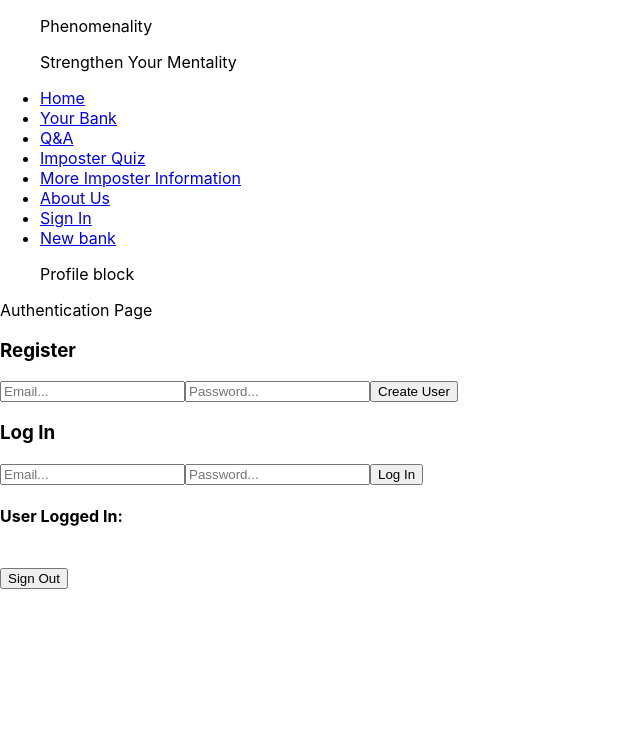
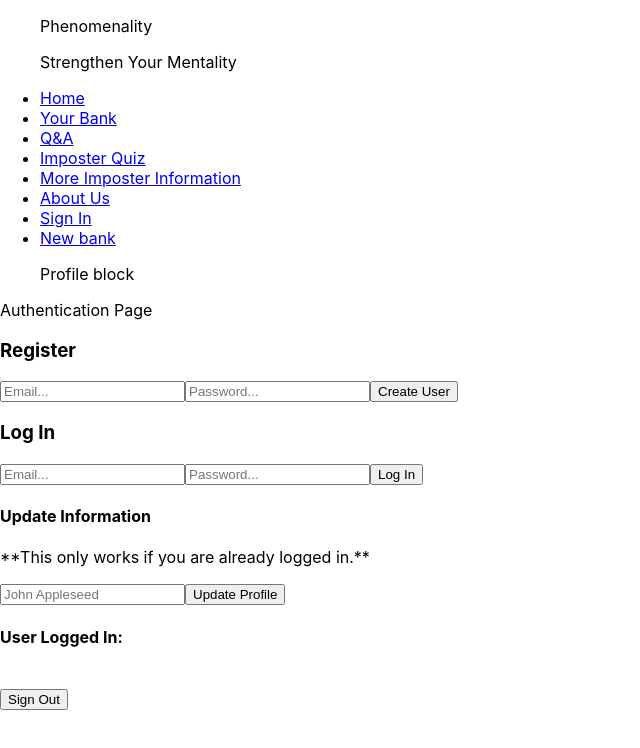
Before and after one commit to ZachGrande/phenomenality-v2, a React (Create React App) app: page /authentication in a window 1280 px wide. Shown: the top 748 px of the page, without its empty margins (0-640 px from the left). Built offline with nearby package versions, Linux system fonts and the light colour scheme; no server answers.

Commit message:
Able to update user display name

```diff
--- a/src/components/Authentication.js
+++ b/src/components/Authentication.js
@@ -1,6 +1,7 @@
 import { React, useState } from 'react';
-import { getAuth, createUserWithEmailAndPassword, signInWithEmailAndPassword, onAuthStateChanged, signOut } from 'firebase/auth';
-import { getDatabase, ref, set } from 'firebase/database';
+import { getAuth, createUserWithEmailAndPassword, signInWithEmailAndPassword,
+  onAuthStateChanged, signOut, updateProfile } from 'firebase/auth';
+import { getDatabase, ref, set, update } from 'firebase/database';
 
 import app from '../config';
 
@@ -8,10 +9,12 @@ const auth = getAuth(app);
 const database = getDatabase(app);
 
 function createEntryForUserInDatabase(user) {
-  console.log(user);
+  console.log("Setting db for user", user);
   set(ref(database, 'users/' + user.uid), {
-    username: "test",
-    email: user.email
+    // displayName: user.displayName,
+    // username: "test",
+    email: user.email,
+    // data: []
   });
 }
 
@@ -22,21 +25,48 @@ function Authentication() {
   const [loginEmail, setLoginEmail] = useState("");
   const [loginPassword, setLoginPassword] = useState("");
 
+  const [displayName, setDisplayName] = useState("");
+
   const [user, setUser] = useState({});
 
   onAuthStateChanged(auth, (currentUser) => {
     setUser(currentUser);
   })
 
+  // button w field for display name
+  // when null, show "you haven't told us what to call you!"
+  // update profile as an onClick function, from Firebase docs
+
+  /*const register = async () => {
+    try {
+      const user = await createUserWithEmailAndPassword(
+        auth,
+        registerEmail,
+        registerPassword)
+      .then(function(user) {
+        // return result.user.updateProfile({
+          console.log("Result", user);
+          return updateProfile(user, {
+          displayName: "Function working!"
+        })
+      }).catch(function(error) {
+        console.log(error);
+      })
+      // console.log(user);
+      createEntryForUserInDatabase(user.user);
+
+    } catch (error) {
+      console.log("Authentication error", error.message);
+    }
+  };*/
+
   const register = async () => {
     try {
       const user = await createUserWithEmailAndPassword(
         auth,
         registerEmail,
-        registerPassword);
-      // console.log(user);
-      // createEntryForUserInDatabase(user);
-
+        registerPassword)
+      createEntryForUserInDatabase(user.user);
     } catch (error) {
       console.log("Authentication error", error.message);
     }
@@ -57,6 +87,20 @@ function Authentication() {
   const logout = async () => {
     await signOut(auth);
   };
+
+  const updateDisplayName = async () => {
+    updateProfile(auth.currentUser, {
+      displayName: displayName
+    }).then(() => {
+      console.log("Profile updated!")
+      console.log("User", user);
+      update(ref(database, 'users/' + user.uid), {
+        displayName: user.displayName,
+      });
+    }).catch((error) => {
+      console.log("Error updating profile", error);
+    })
+  }
 
   return(
     <div>
@@ -88,6 +132,15 @@ function Authentication() {
           }}
         />
         <button onClick={login}>Log In</button>
+        <h4>Update Information</h4>
+        <p>**This only works if you are already logged in.**</p>
+        <input
+          placeholder="John Appleseed"
+          onChange={(event) => {
+            setDisplayName(event.target.value);
+          }}
+        />
+        <button onClick={updateDisplayName}>Update Profile</button>
         <h4>User Logged In:</h4>
         {user?.email}
         <br></br>
```
